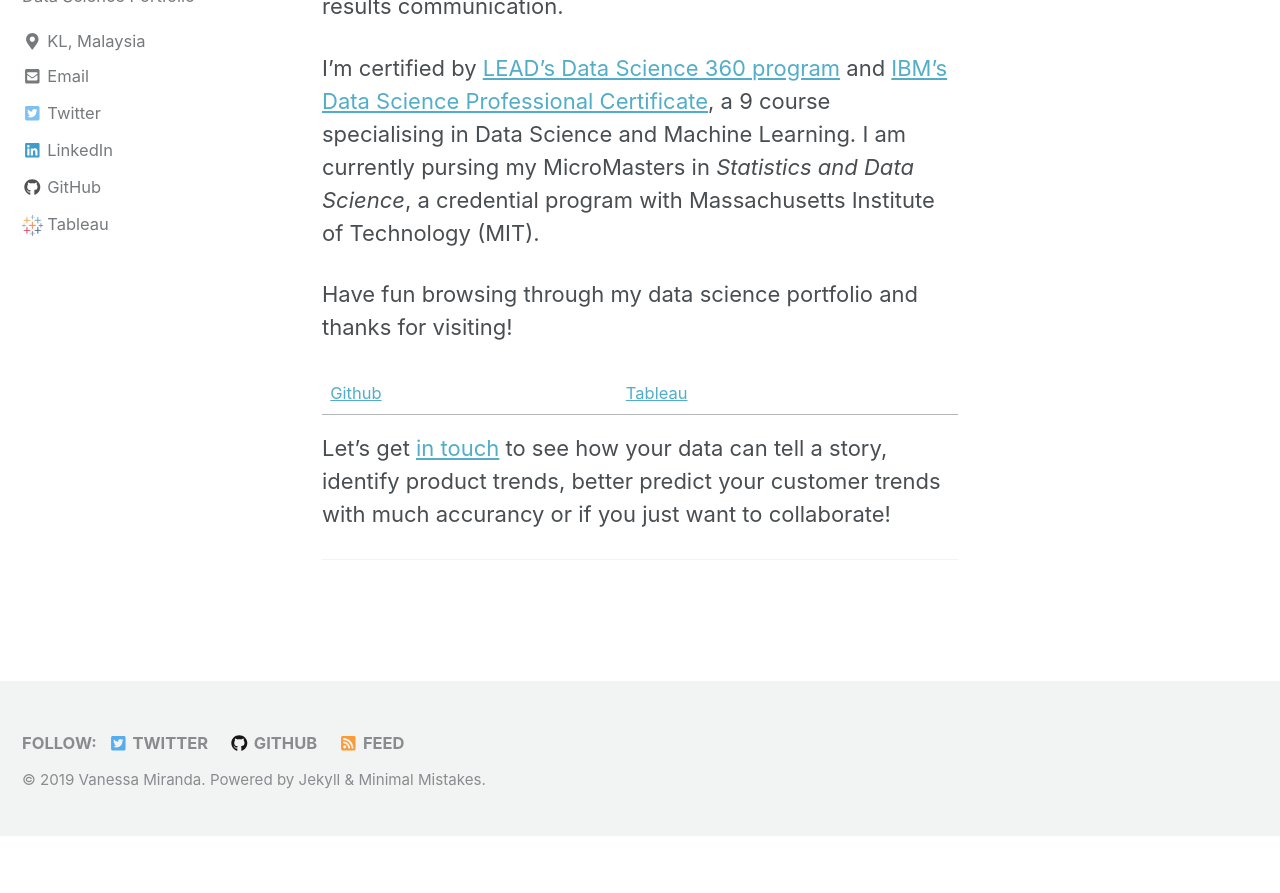
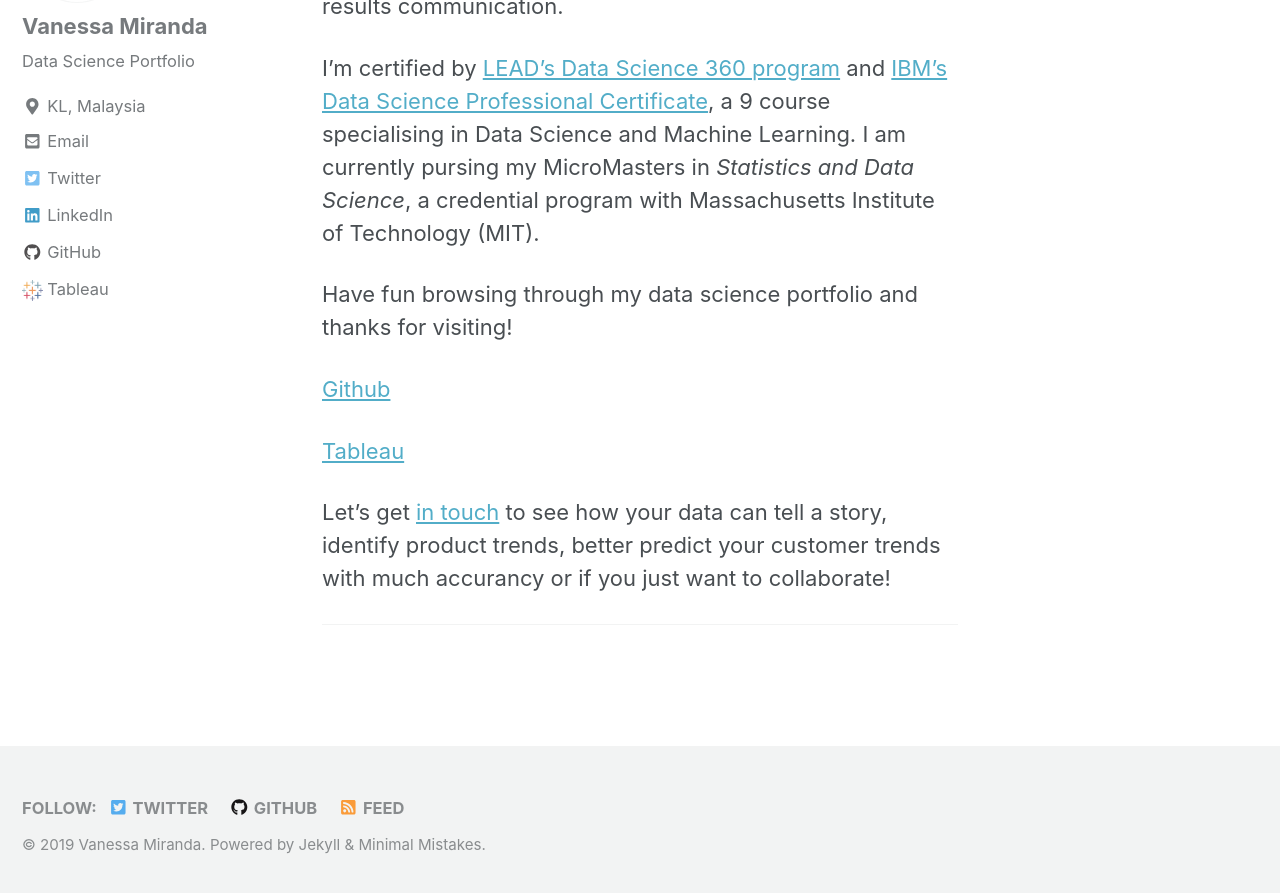
Before and after one commit to vanessamiranda/vanessamiranda.github.io, a Jekyll site: the page built from _pages/about.md, in a window 1280 px wide and 900 px high, scrolled down 1010 px. Shown: the top 893 px of the window. Built offline with Jekyll 4.4.1, drawn with Linux system fonts in a browser that asks for light colours; nearby versions of some CDN libraries; before the commit the page ends 1846 px from its top, so only the background shows below that.

Commit message:
update pages

```diff
--- a/_pages/about.md
+++ b/_pages/about.md
@@ -15,7 +15,9 @@
 
 Have fun browsing through my data science portfolio and thanks for visiting!
 
-[Github](http://bit.ly/2HfYIh0)| [Tableau](http://bit.ly/2KY4ftohome)
+[Github](http://bit.ly/2HfYIh0)
+
+[Tableau](http://bit.ly/2KY4ftohome)
 
 Let’s get [in touch](mailto:vanessamiranda0@gmail.com) to see how your data can tell a story, identify product trends, better predict your customer trends with much accurancy or if you just want to collaborate!
 
```
